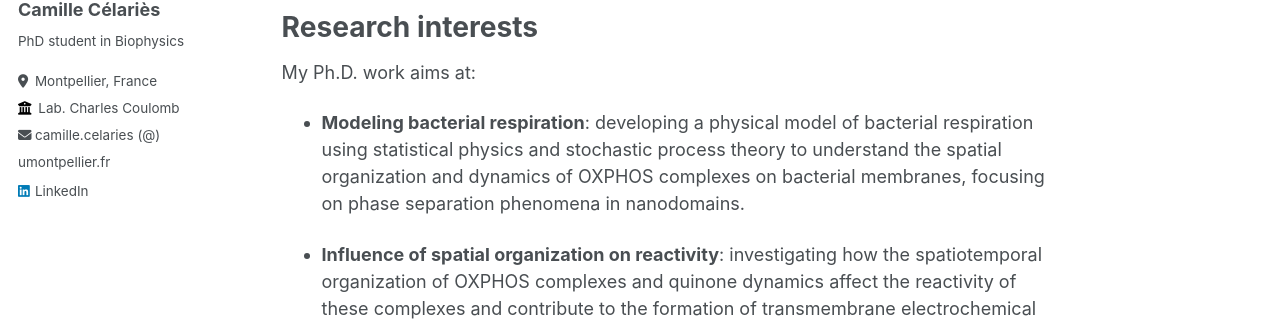
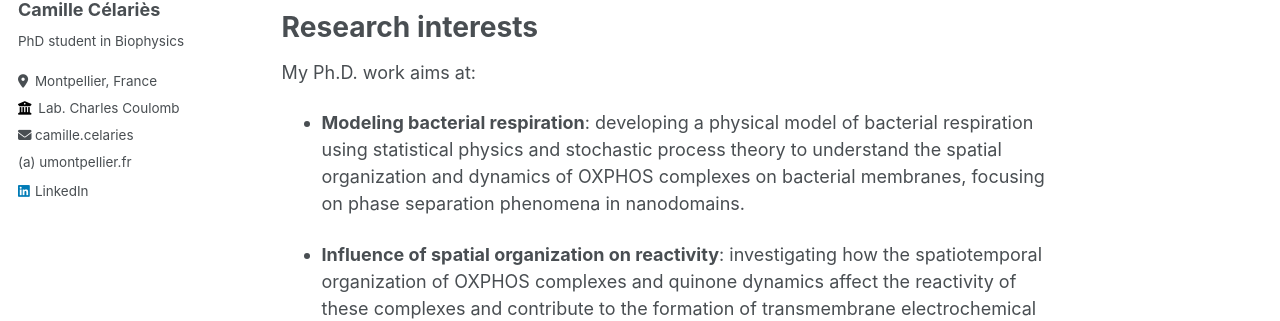
Before and after one commit to camillecelaries/camillecelaries.github.io, a Jekyll site: the page built from _pages/about.md, in a window 1280 px wide. Shown: the part 272-593 px from the top of the page. Built offline with Jekyll 4.4.1, drawn with Linux system fonts in a browser that asks for light colours.

```diff
--- a/_config.yml
+++ b/_config.yml
@@ -29,8 +29,8 @@ author:
   employer         : "Lab. Charles Coulomb"
   uri              : # URL
   email            : # "camille.celaries@umontpellier.fr"
-  email2           : "camille.celaries (@)" # row email
-  email2bis        : "umontpellier.fr" # to put the email on 2 lines
+  email2           : "camille.celaries" # row email
+  email2bis        : "(a) umontpellier.fr" # to put the email on 2 lines
 
   # Academic websites
   arxiv            : # URL - Update with the correct link to your profile
```
